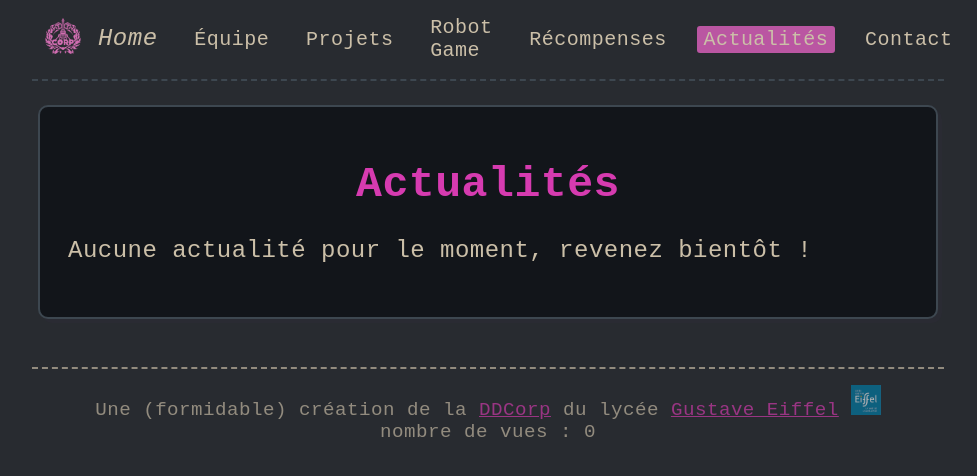
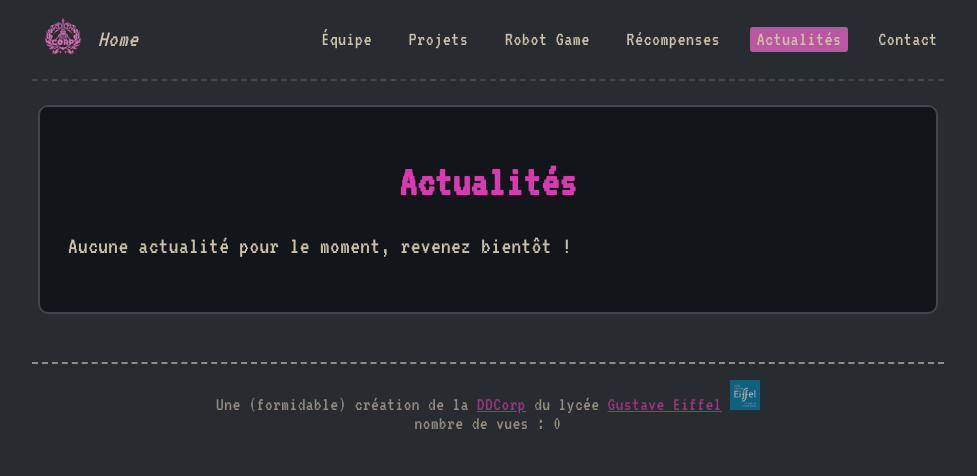
Before and after one commit to Espadia309/site-ddcorp, a Flask app: page /actus in a window 1280 px wide. Shown: the top 476 px of the page, without its empty margins (152-1129 px from the left). Run offline with Flask 3, Linux system fonts and the light colour scheme; data that the repository does not hold is empty; some libraries are stand-ins or nearby versions.

Commit message:
revert changes

```diff
--- a/templates/sub_templates/head.html
+++ b/templates/sub_templates/head.html
@@ -4,7 +4,7 @@
 <link rel="icon" href="{{ url_for('static', filename='images/icon.png') }}">
 <link rel="preconnect" href="https://fonts.googleapis.com">
 <link rel="preconnect" href="https://fonts.gstatic.com" crossorigin>
-<link href="https://fonts.googleapis.com/css2?family=Rubik:ital,wght@0,300..900;1,300..900&display=swap" rel="stylesheet">
+<link href="https://fonts.googleapis.com/css2?family=VT323&display=swap" rel="stylesheet">
 <link rel="stylesheet" href="{{ url_for('static', filename='css/base.css') }}">
 <link rel="stylesheet" href="{{ url_for('static', filename='css/layout.css') }}">
 <link rel="stylesheet" href="{{ url_for('static', filename='css/forms.css') }}">
```
